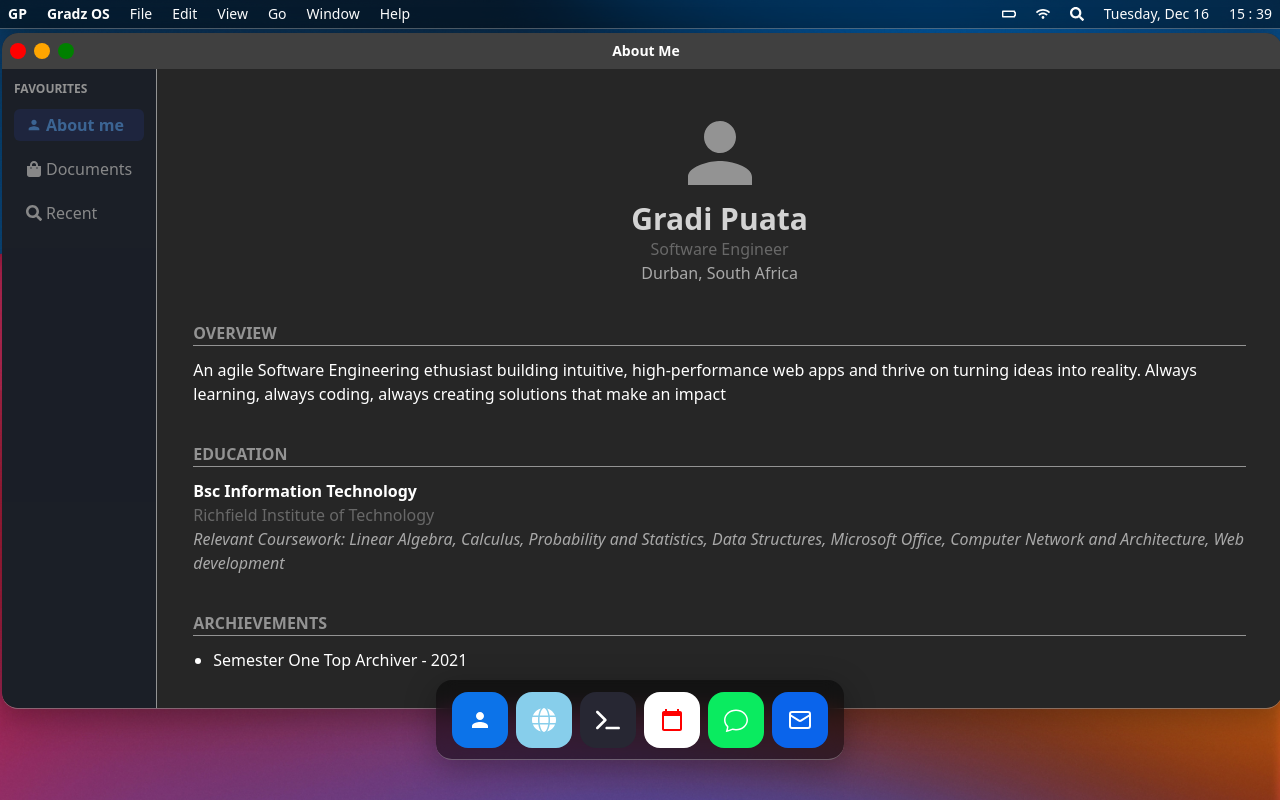
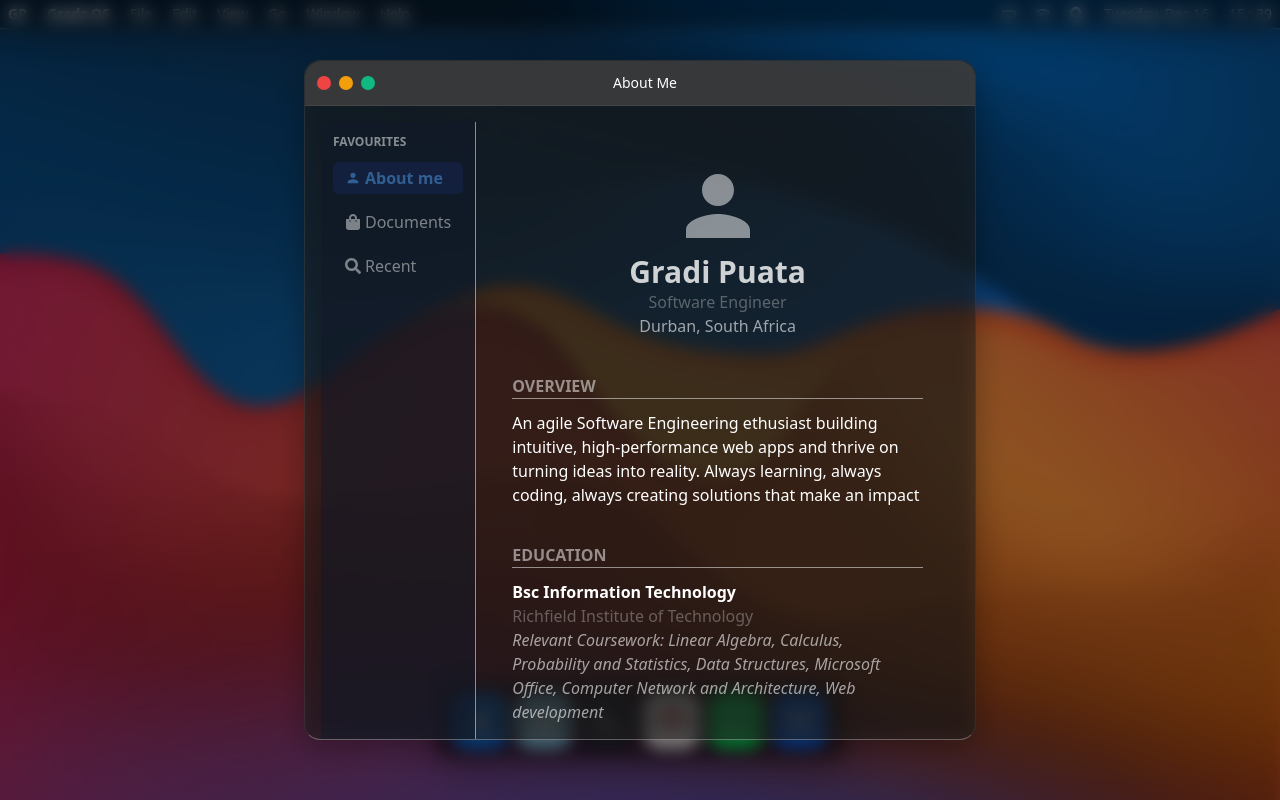
Before and after one commit to codewithgradi/portfolio-v2, a Next.js app: page / in a window 1280 px wide. Both pictures are taken after a click on the element 480 px from the left and 720 px from the top of the page. Built offline with nearby package versions, Linux system fonts and the light colour scheme.

Commit message:
fixed overflow of window and completed chat component

```diff
--- a/components/Chat.tsx
+++ b/components/Chat.tsx
@@ -1,49 +1,167 @@
-import { LuSend } from 'react-icons/lu';
+import React, { useState, useRef, useEffect } from "react";
+import { LuSend } from "react-icons/lu";
+import ChatBubble from "./ChatBubble";
+import AgentResponse from "./AgentReponseTyping"; // The 3-dot typing loader component
 
-const Chat = () => {
+interface Message {
+  id: string;
+  response: string;
+  isUser: boolean;
+  timestamp: string;
+}
+
+const Chat: React.FC = () => {
+  const [messages, setMessages] = useState<Message[]>([
+    {
+      id: "1",
+      response: "Hi there, this is Gradi's AI agent!",
+      isUser: false,
+      timestamp: new Date().toLocaleTimeString([], {
+        hour: "2-digit",
+        minute: "2-digit",
+      }),
+    },
+  ]);
+  const [input, setInput] = useState("");
+  const [isLoading, setIsLoading] = useState(false);
+
+  // Reference for auto-scrolling to the bottom on new messages
+  const messagesEndRef = useRef<HTMLDivElement>(null);
+
+  const scrollToBottom = () => {
+    messagesEndRef.current?.scrollIntoView({ behavior: "smooth" });
+  };
+
+  useEffect(() => {
+    scrollToBottom();
+  }, [messages, isLoading]);
+
+  const handleSend = async () => {
+    if (!input.trim() || isLoading) return;
+
+    const userMessageText = input.trim();
+    const formattedTime = new Date().toLocaleTimeString([], {
+      hour: "2-digit",
+      minute: "2-digit",
+    });
+
+    // 1. Append User Message
+    const userMessage: Message = {
+      id: Date.now().toString(),
+      response: userMessageText,
+      isUser: true,
+      timestamp: formattedTime,
+    };
+
+    setMessages((prev) => [...prev, userMessage]);
+    setInput("");
+    setIsLoading(true);
+
+    try {
+      // 2. Call your API here
+      const response = await fetch("https://gradiapi.onrender.com/api/chat", {
+        method: "POST",
+        headers: {
+          "Content-Type": "application/json",
+        },
+        body: JSON.stringify({ message: userMessageText }),
+      });
+
+      const data = await response.json();
+
+      // 3. Append AI Response
+      const aiMessage: Message = {
+        id: (Date.now() + 1).toString(),
+        response: data.reply || "Sorry, I couldn't process that request.",
+        isUser: false,
+        timestamp: new Date().toLocaleTimeString([], {
+          hour: "2-digit",
+          minute: "2-digit",
+        }),
+      };
+
+      setMessages((prev) => [...prev, aiMessage]);
+    } catch (error) {
+      console.error("Failed to send message:", error);
+
+      // Fallback error message
+      setMessages((prev) => [
+        ...prev,
+        {
+          id: (Date.now() + 1).toString(),
+          response: "Something went wrong. Please try again.",
+          isUser: false,
+          timestamp: new Date().toLocaleTimeString([], {
+            hour: "2-digit",
+            minute: "2-digit",
+          }),
+        },
+      ]);
+    } finally {
+      setIsLoading(false);
+    }
+  };
+
+  const handleKeyDown = (e: React.KeyboardEvent<HTMLInputElement>) => {
+    if (e.key === "Enter") {
+      handleSend();
+    }
+  };
+
   return (
-    <div className='p-3 text-white space-y-3'>
-          <div className='rounded-br-2xl rounded-t-2xl bg-gray-700 p-3 w-fit'>
-              Hi There! I am Gradi's AI Assistant. Ask me anything about his experience, skills, or projects
-          </div>
-          <div className='rounded-br-2xl rounded-t-2xl bg-gray-700 p-3 w-fit'>
-              Gradi is familiar withe following programming languages:
-              <ul className='font-bold py-2 italic'>
-                  <li>Python</li>
-                  <li>Typescript and Javascript</li>
-                  <li>C# on a beginner level</li>
-              </ul>
+    <div className="flex flex-col h-[600px] w-full max-w-lg mx-auto bg-slate-900 border border-slate-800 rounded-2xl shadow-xl overflow-hidden">
+      {/* Header */}
+      <div className="p-4 bg-slate-800/80 backdrop-blur border-b border-slate-700/50 flex items-center gap-3">
+        <div className="w-3 h-3 rounded-full bg-emerald-500 animate-pulse" />
+        <h2 className="text-white font-semibold text-lg">
+          Gradi's AI Assistant
+        </h2>
       </div>
 
-          <div className='rounded-br-2xl rounded-t-2xl bg-gray-700 p-3 w-fit'>
-              Gradi's development tools:
-              <ul className='font-bold py-2 italic'>
-                  <li>VSCode</li>
-                  <li>PyCharm</li>
-                  <li>Git</li>
-                  <li>Prisma</li>
-              </ul>
+      {/* Message List */}
+      <div className="flex-1 overflow-y-auto p-4 space-y-4 scrollbar-thin scrollbar-thumb-slate-700">
+        {messages.map((msg) => (
+          <ChatBubble
+            key={msg.id}
+            response={msg.response}
+            isUser={msg.isUser}
+            timestamp={msg.timestamp}
+          />
+        ))}
+
+        {/* Loading Indicator */}
+        {isLoading && (
+          <div className="flex justify-start">
+            <AgentResponse />
           </div>
-          <div className='rounded-br-2xl rounded-t-2xl bg-gray-700 p-3 w-fit'>
-             Gradi's long term goals:
-              <ul className='font-bold py-2 italic'>
-                  <li>Software Engineer</li>
-                  <li>Aspiring AI/ML Enginner in the long run</li>
-              </ul>
+        )}
+
+        <div ref={messagesEndRef} />
       </div>
-          <div className='p-4 border-t border-gray-500 flex items-center justify-between'>
+
+      {/* Input Form */}
+      <div className="p-3 bg-slate-800/50 border-t border-slate-800">
+        <div className="flex items-center gap-2 bg-slate-900 border border-slate-700 focus-within:border-blue-500 rounded-xl px-4 py-2 transition-all">
           <input
-                  disabled
-                  placeholder={`Ask about Gradi's skills`}
             type="text"
-                  className='w-11/12 rounded-2xl border px-2 py-1 border-gray-500'
+            value={input}
+            onChange={(e) => setInput(e.target.value)}
+            onKeyDown={handleKeyDown}
+            placeholder="Type a message..."
+            className="flex-1 bg-transparent text-white placeholder-slate-400 focus:outline-none text-sm"
           />
-              <div className='bg-blue-600 opacity-60 rounded-2xl p-2 font-bold'>
-                  <LuSend/>
+          <button
+            onClick={handleSend}
+            disabled={!input.trim() || isLoading}
+            className="p-2 rounded-lg bg-blue-600 hover:bg-blue-500 disabled:opacity-40 disabled:hover:bg-blue-600 text-white transition-all duration-200"
+            aria-label="Send Message"
+          >
+            <LuSend className="w-4 h-4" />
+          </button>
         </div>
       </div>
     </div>
-  )
-}
+  );
+};
 
-export default Chat
+export default Chat;
--- a/components/Window.tsx
+++ b/components/Window.tsx
@@ -1,118 +1,91 @@
-import React, {  useEffect, useMemo, useState } from 'react';
-import styles from '@/config/styles.module.css';
-import { motion } from 'framer-motion'
+import React, { useMemo, useState } from "react";
+import styles from "@/config/styles.module.css";
+import { motion } from "framer-motion";
 
 interface Props {
   title: string;
   children: React.ReactNode;
   onClose: () => void;
-    onMinimized:()=>void
-    actionData : WindowActions[]
-}
-interface WindowActions {
-    id: number,
-    color: string,
-    icon:string,
+  onMinimized: () => void;
+  actionData?: WindowActions[];
 }
 
-const Window = ({  title, children, onClose,onMinimized }: Props) => {
+interface WindowActions {
+  id: number;
+  color: string;
+  icon: string;
+}
 
-    const [isMaximized, setIsMaximized] = useState(false)
+const Window = ({ title, children, onClose, onMinimized }: Props) => {
+  const [isMaximized, setIsMaximized] = useState(false);
 
   const handleMaximize = () => {
-        setIsMaximized(false);
+    setIsMaximized((prev) => !prev);
   };
 
-    const handleClose = onClose;
+  const actionMap: { [key: number]: () => void } = useMemo(
+    () => ({
+      1: onClose,
+      2: onMinimized,
+      3: handleMaximize,
+    }),
+    [onClose, onMinimized],
+  );
 
-
-    const handleMinimize = onMinimized;
-
-    const actionMap: { [key: number]: () => void } = useMemo(() => ({
-        1: handleClose,
-        2: handleMinimize,
-        3: handleMaximize
-    }), [handleClose, handleMinimize, handleMaximize]);
-
-    const data = [
-        {
-            id: 1,
-            color: 'red',
-            icon: 'x',
-            action: () => {
-                useEffect(() => {
-                    const removeFromDom = () => {
-                        const win = document.getElementById('win')
-                        if (!win) return
-                        win.remove()
-                    }
-                    removeFromDom()
-                }, [])
-            }
-        },
-        {
-            id: 2,
-            color: 'orange',
-            icon: '-',
-            action: () => {
-                useEffect(() => {
-                    const hideWindow = () => {
-                        const win = document.getElementById('win')
-                        if (!win) return
-                        win.style.display = 'none';
-                    }
-                    hideWindow()
-                }, [])
-            }
-        },
-        {
-            id: 3,
-            color: 'green',
-            icon: '/',
-            action: () => {
-                 useEffect(() => {
-                    const growWindow = () => {
-                        const win = document.getElementById('win')
-                        if (!win) return
-
-                    }
-                    growWindow()
-            },[])
-            }
-        },
+  const controlButtons = [
+    { id: 1, color: "#ef4444" }, // Red (Close)
+    { id: 2, color: "#f59e0b" }, // Orange (Minimize)
+    { id: 3, color: "#10b981" }, // Green (Maximize)
   ];
-    const windowClasses = `flex flex-col ${styles.window} rounded-2xl shadow-2xl overflow-hidden
-        ${isMaximized ? 'md:w-lg h-fit fixed top-0 left-0' : `md:w-fit h-10/12`}`;
 
   return (
+    // Fixed wrapper centers the modal on the screen
+    <div className="fixed inset-0 z-50 flex items-center justify-center p-4 bg-black/40 backdrop-blur-sm">
       <motion.div
-            initial={{ opacity: 0, x: -150,y:-150 }}
-            animate={{ opacity: 1, x: 2,y:4 }}
-            transition={{duration:0.8,type:'spring',stiffness:100}}
-            id='win'
-            className={windowClasses }>
-            <div className='flex items-center justify-between p-2  bg-neutral-700 rounded-t-2xl shrink-0'>
-
-                <div className='flex space-x-2'>
-                    {data.map(d => (
-                        <p
-                            key={d.id}
-                            onClick={actionMap[d.id]}
-                            className={`rounded-full w-4 h-4 flex items-center cursor-pointer justify-center p-1 text-xs`} style={{ backgroundColor: d.color }}>
-                        </p>
+        id="win"
+        initial={{ opacity: 0, scale: 0.95, y: 10 }}
+        animate={{ opacity: 1, scale: 1, y: 0 }}
+        exit={{ opacity: 0, scale: 0.95, y: 10 }}
+        transition={{
+          duration: 0.3,
+          type: "spring",
+          stiffness: 200,
+          damping: 20,
+        }}
+        className={`flex flex-col ${styles.window} rounded-2xl shadow-2xl overflow-hidden bg-neutral-800 border border-neutral-700/50 transition-all duration-300 ${
+          isMaximized
+            ? "w-full h-full max-w-none max-h-none rounded-none"
+            : "w-full max-w-2xl h-auto max-h-[85vh]"
+        }`}
+      >
+        {/* Header Bar */}
+        <div className="flex items-center justify-between p-3 bg-neutral-700/80 rounded-t-2xl shrink-0 border-b border-neutral-600/50">
+          <div className="flex space-x-2">
+            {controlButtons.map((btn) => (
+              <button
+                key={btn.id}
+                type="button"
+                onClick={actionMap[btn.id]}
+                className="w-3.5 h-3.5 rounded-full transition-transform active:scale-90 focus:outline-none"
+                style={{ backgroundColor: btn.color }}
+              />
             ))}
           </div>
 
-                <p className='text-white font-semibold text-sm truncate'>{title}</p>
+          <p className="text-white font-medium text-sm truncate px-2 select-none">
+            {title}
+          </p>
 
-                <div className='w-14'></div>
+          <div className="w-12" />
         </div>
 
-            <div className='grow  bg-neutral-800 rounded-b-2xl overflow-y-auto'>
+        {/* Scrollable Content Body */}
+        <div className="flex-1 overflow-y-auto p-4 text-white scrollbar-thin scrollbar-thumb-neutral-600">
           {children}
         </div>
       </motion.div>
+    </div>
   );
-}
+};
 
 export default Window;
```
Lines whose indentation alone changed are shown as unchanged.
